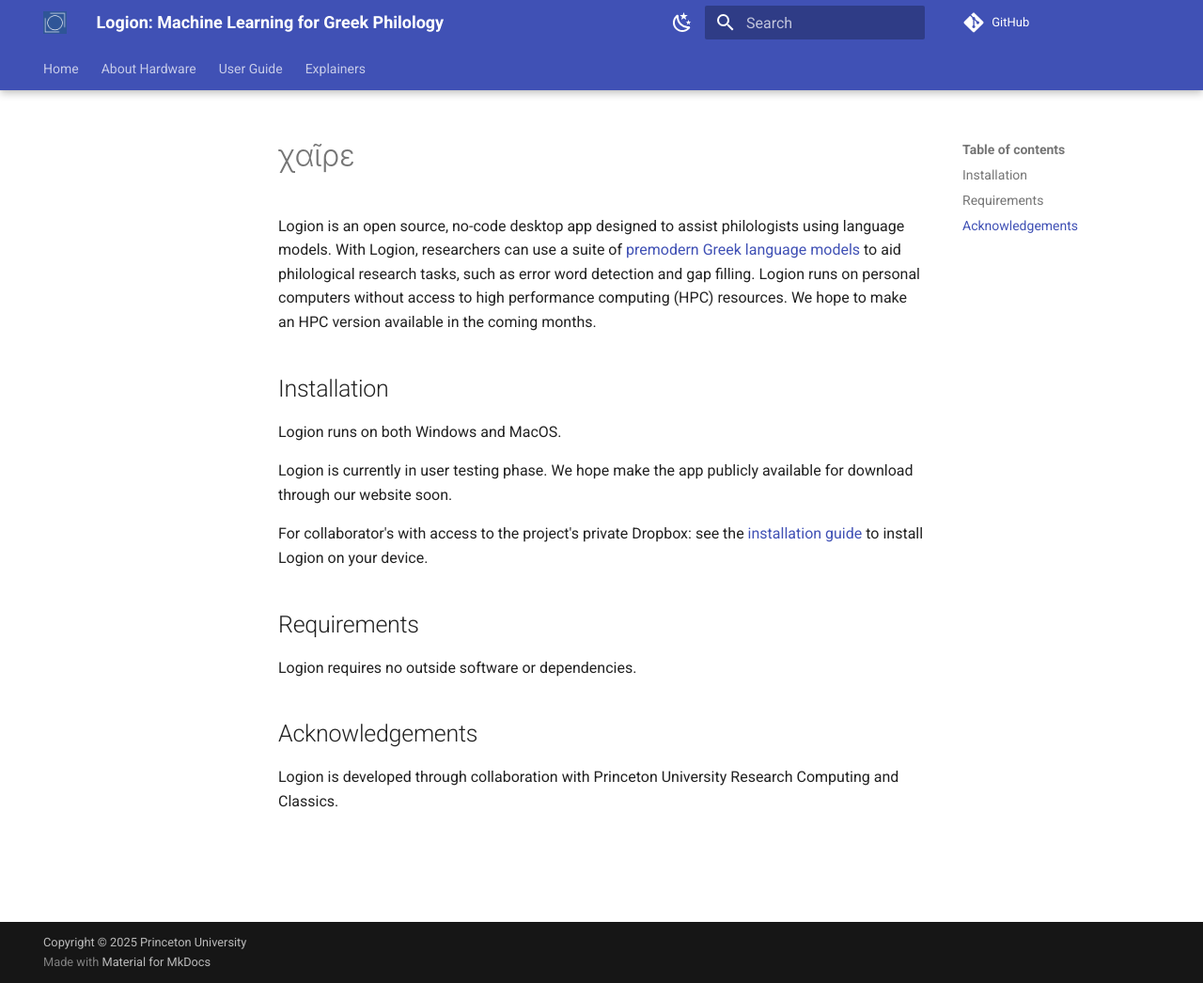
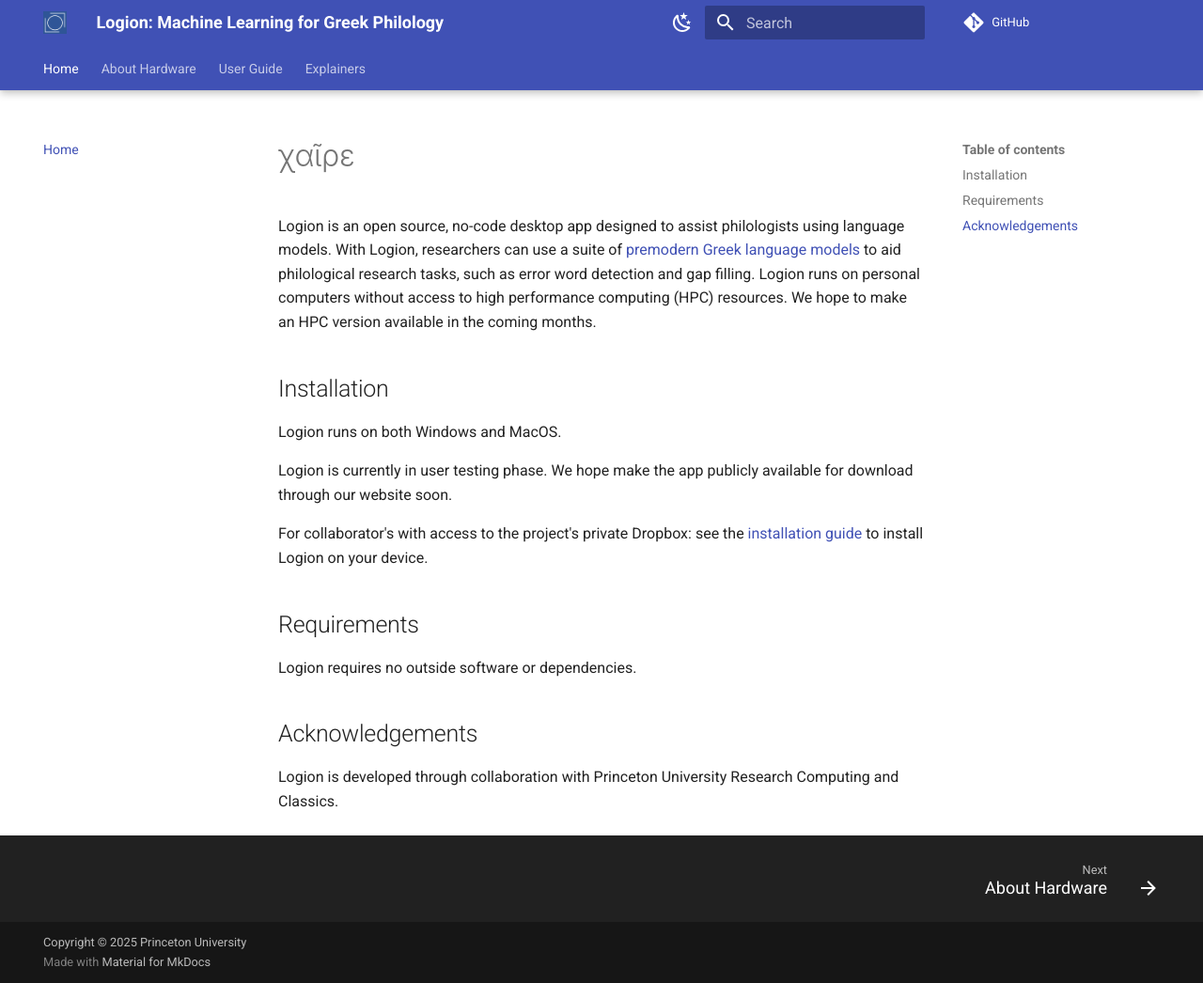
Before and after one commit to princeton-logion/logion-app, an MkDocs documentation site: the page built from docs/_index.md, in a window 1280 px wide and 1046 px high. Shown: the whole window at 94% size. Built offline with MkDocs 1.6.1 and Material for MkDocs 9.7.7, drawn with Linux system fonts in a browser that asks for light colours; comment, search, counter and statistics services are not loaded.

Commit message:
Doc update

```diff
--- a/mkdocs.yml
+++ b/mkdocs.yml
@@ -31,7 +31,7 @@ extra_javascript:
 extra_css:
   - https://unpkg.com/katex@0/dist/katex.min.css
 nav:
-    - 'Home': 'index.md'
+    - 'Home': '_index.md'
     - 'About Hardware': 'hardware.md'
     - 'User Guide':
       - 'Overview': 'user-guide/_index.md'
```
